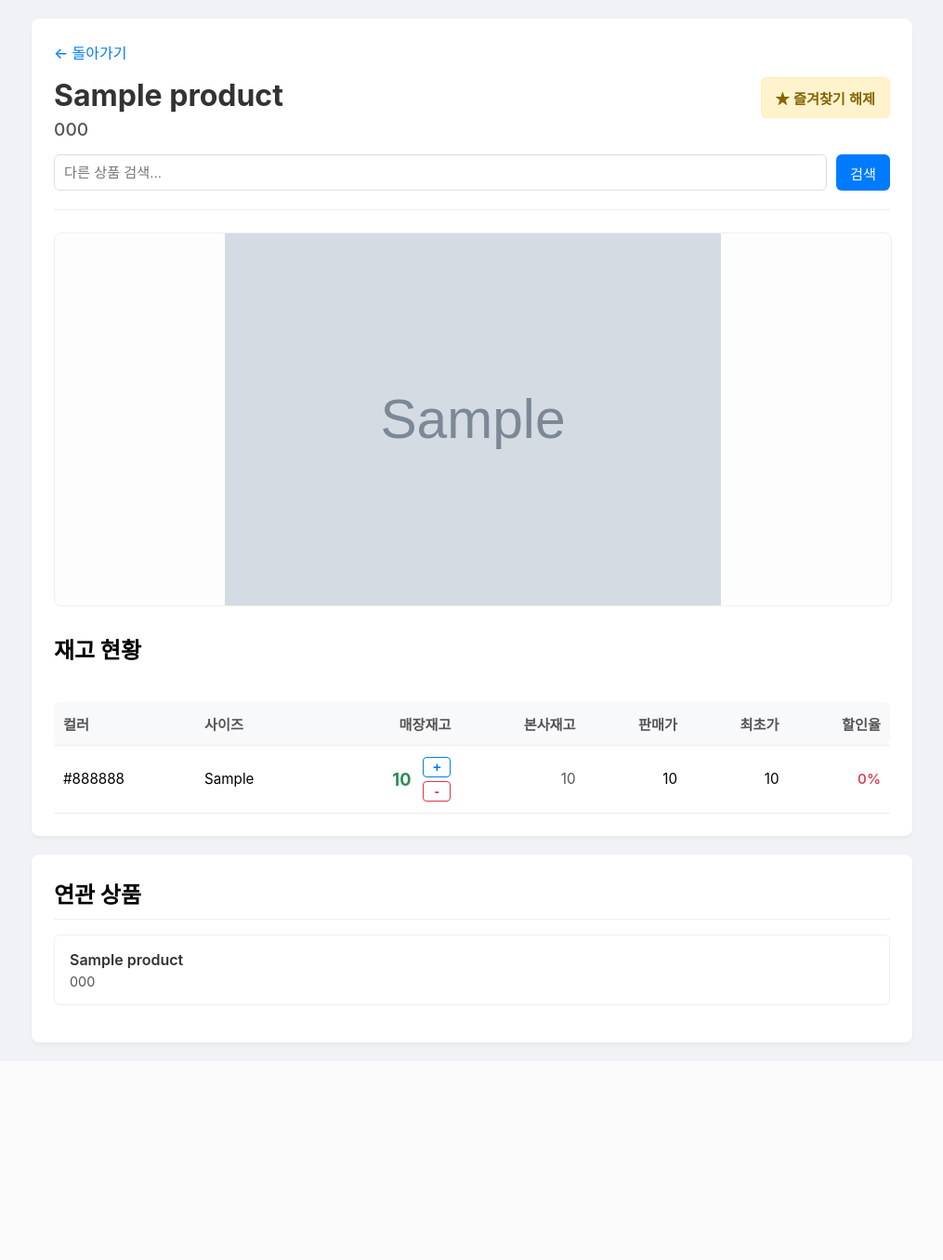
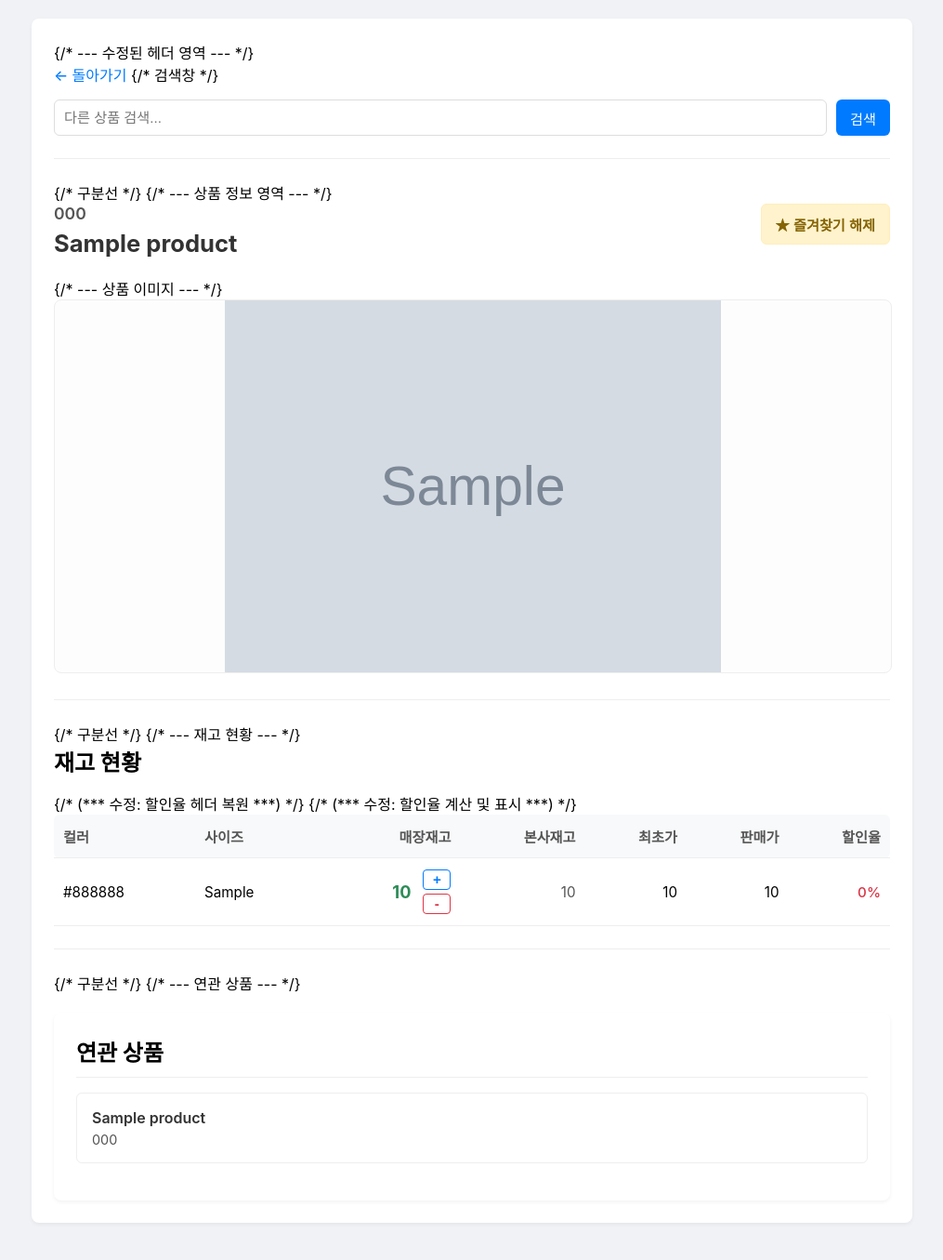
Before and after one commit to Mingdezzi/WASABI_CHECK, a Flask app: template templates/detail.html in a window 1280 px wide. Shown: the whole page at 93% size, without its empty margins (132-1147 px from the left). Before the commit the page ends 1125 px from the top, so only its background shows below. Run offline with Flask 3, Linux system fonts and the light colour scheme; tables that the repository leaves empty hold one stand-in row (values such as "Sample post"); the template is opened without the code that fills it: values that come from a table or form of the project are taken from there, most other values are stand-ins (such as "Sample title", 1, 10 or a date in 2020); grey boxes marked "Sample" are stand-in pictures.

Commit message:
Add files via upload

```diff
--- a/templates/detail.html
+++ b/templates/detail.html
@@ -3,29 +3,36 @@
 <head>
     <meta charset="UTF-8">
     <meta name="viewport" content="width=device-width, initial-scale=1.0">
-    <title>{{ product['product_name'] }} - WASABI_CHECK</title>
+    <title>{{ product.product_name }} - WASABI_CHECK</title>
     <style>
         /* (이전 스타일과 거의 동일) */
         body { font-family: -apple-system, BlinkMacSystemFont, "Segoe UI", Roboto, "Helvetica Neue", Arial, sans-serif; margin: 0; padding: 20px; background-color: #f0f2f5; }
         .container { max-width: 900px; margin: 0 auto; background-color: #fff; padding: 24px; border-radius: 8px; box-shadow: 0 2px 4px rgba(0,0,0,0.05); margin-bottom: 20px; }
-        .header { border-bottom: 1px solid #eee; padding-bottom: 20px; margin-bottom: 24px; }
+
+        /* --- 헤더 --- */
+        .header { margin-bottom: 24px; } /* 헤더 아래 여백 */
         .header .back-link { text-decoration: none; color: #007bff; font-weight: 500; display: inline-block; margin-bottom: 15px; }
-        .header-main { display: flex; justify-content: space-between; align-items: flex-start; gap: 15px; }
-        .header-main h1 { margin: 0 0 5px 0; color: #333; font-size: 2em; }
-        .header-main .product-number { color: #555; font-size: 1.2em; font-weight: 500; }
-        .btn-favorite { background-color: #f0f2f5; color: #333; border: 1px solid #ddd; padding: 10px 15px; border-radius: 6px; cursor: pointer; font-weight: 600; font-size: 0.95em; flex-shrink: 0; }
-        .btn-favorite.favorited { background-color: #fff3cd; border-color: #ffeeba; color: #856404; }
-
-        /* (*** 1. 검색창 스타일 추가 ***) */
-        .search-bar { display: flex; gap: 10px; margin-top: 15px; /* 헤더 아래 여백 */ }
+        /* 검색창 */
+        .search-bar { display: flex; gap: 10px; margin-bottom: 20px; /* 검색창 아래 여백 */ }
         .search-bar input[type="text"] { flex-grow: 1; padding: 10px; border: 1px solid #ddd; border-radius: 6px; font-size: 0.95em; }
         .search-bar button { padding: 0 15px; background-color: #007bff; color: white; border: none; border-radius: 6px; cursor: pointer; font-weight: 500; font-size: 0.95em; }
-        .search-bar button:hover { background-color: #0056b3; }
+        /* 상품 정보 */
+        .product-info { display: flex; justify-content: space-between; align-items: flex-start; gap: 15px; margin-bottom: 15px; /* 정보 아래 여백 */ }
+        .product-details { flex-grow: 1; }
+        .product-details .product-number { color: #555; font-size: 1.1em; font-weight: 600; margin-bottom: 5px; }
+        .product-details h1 { margin: 0 0 5px 0; color: #333; font-size: 1.6em; line-height: 1.3; }
+        .product-meta { font-size: 0.9em; color: #777; }
+        /* 즐겨찾기 버튼 */
+        .btn-favorite { background-color: #f0f2f5; color: #333; border: 1px solid #ddd; padding: 10px 15px; border-radius: 6px; cursor: pointer; font-weight: 600; font-size: 0.95em; flex-shrink: 0; height: fit-content; }
+        .btn-favorite.favorited { background-color: #fff3cd; border-color: #ffeeba; color: #856404; }
+        /* 구분선 */
+        hr { border: none; border-top: 1px solid #eee; margin: 24px 0; }
 
         .product-image { text-align: center; margin-bottom: 24px; }
         .product-image img { width: 100%; height: 400px; object-fit: contain; border: 1px solid #eee; border-radius: 8px; background-color: #fdfdfd; }
         .product-image .error-text { display: none; color: #888; padding: 40px 0; background-color: #f8f9fa; border-radius: 8px; }
-        .stock-table { width: 100%; border-collapse: collapse; margin-top: 20px; font-size: 0.95em; }
+        .stock-section h2 { margin-top: 0; margin-bottom: 16px; }
+        .stock-table { width: 100%; border-collapse: collapse; font-size: 0.95em; }
         .stock-table th, .stock-table td { border-bottom: 1px solid #eee; padding: 12px 10px; text-align: left; vertical-align: middle; }
         .stock-table th { background-color: #f8f9fa; color: #555; font-weight: 600; }
         .stock-table th:first-child { border-radius: 6px 0 0 6px; }
@@ -55,18 +62,10 @@
 <body>
     <div class="container">
 
+        {/* --- 수정된 헤더 영역 --- */}
         <div class="header">
             <a href="{{ url_for('index') }}" class="back-link">&larr; 돌아가기</a>
-            <div class="header-main">
-                <div>
-                    <h1>{{ product.product_name }}</h1>
-                    <div class="product-number">{{ product.product_number }}</div>
-                </div>
-                <button id="fav-btn" class="btn-favorite {{ 'favorited' if product.is_favorite == 1 else '' }}" data-product-number="{{ product.product_number }}">
-                    {% if product.is_favorite == 1 %} ★ 즐겨찾기 해제 {% else %} ☆ 즐겨찾기 추가 {% endif %}
-                </button>
-            </div>
-
+            {/* 검색창 */}
             <div class="search-bar">
                 <form action="/" method="GET" style="display: contents;">
                     <input type="text" name="query" placeholder="다른 상품 검색..." value="">
@@ -74,12 +73,32 @@
                 </form>
             </div>
         </div>
+        <hr> {/* 구분선 */}
 
+        {/* --- 상품 정보 영역 --- */}
+        <div class="product-info">
+            <div class="product-details">
+                <div class="product-number">{{ product.product_number }}</div>
+                <h1>{{ product.product_name }}</h1>
+                <div class="product-meta">
+                    {% if product.release_year %}{{ product.release_year }}년 {% endif %}
+                    {% if product.item_category %}{{ product.item_category }}{% endif %}
+                </div>
+            </div>
+            <button id="fav-btn" class="btn-favorite {{ 'favorited' if product.is_favorite == 1 else '' }}" data-product-number="{{ product.product_number }}">
+                {% if product.is_favorite == 1 %} ★ 즐겨찾기 해제 {% else %} ☆ 즐겨찾기 추가 {% endif %}
+            </button>
+        </div>
+
+        {/* --- 상품 이미지 --- */}
         <div class="product-image">
             <img src="{{ image_url }}" alt="{{ product.product_name }} 이미지" onerror="this.style.display='none'; this.nextElementSibling.style.display='block';">
             <p class="error-text">(이미지를 불러올 수 없습니다.)</p>
         </div>
+        <hr> {/* 구분선 */}
 
+        {/* --- 재고 현황 --- */}
+        <div class="stock-section">
             <h2>재고 현황</h2>
             <div style="overflow-x: auto;">
                 <table class="stock-table">
@@ -89,8 +108,9 @@
                             <th>사이즈</th>
                             <th class="text-right">매장재고</th>
                             <th class="text-right">본사재고</th>
+                            <th class="text-right">최초가</th>
                             <th class="text-right">판매가</th>
-                        <th class="text-right">최초가</th>
+                            {/* (*** 수정: 할인율 헤더 복원 ***) */}
                             <th class="text-right">할인율</th>
                         </tr>
                     </thead>
@@ -109,49 +129,41 @@
                                 </div>
                             </td>
                             <td class="text-right stock-hq">{{ item.hq_stock }}</td>
+                            <td class="text-right">{{ "{:,d}".format(item.original_price) }}</td>
                             <td class="text-right">{{ "{:,d}".format(item.sale_price) }}</td>
-                        <td class="text-right">{{ "{:,d}".format(item.original_price) }}</td>
-                        <td class="text-right discount">{{ (item.discount_rate | float * 100) | int }}%</td>
+                            {/* (*** 수정: 할인율 계산 및 표시 ***) */}
+                            <td class="text-right discount">
+                                {% if item.original_price and item.original_price > 0 %}
+                                    {{ ((1 - (item.sale_price / item.original_price)) * 100) | int }}%
+                                {% else %}
+                                    0%
+                                {% endif %}
+                            </td>
                         </tr>
                         {% else %}
-                    <tr> <td colspan="7" style="text-align: center; padding: 20px;">이 상품의 재고 정보가 없습니다.</td> </tr>
+                        <tr> <td colspan="7" style="text-align: center; padding: 20px;">이 상품의 재고 정보가 없습니다.</td> </tr> {# colspan 7으로 수정 #}
                         {% endfor %}
                     </tbody>
                 </table>
             </div>
         </div>
+        <hr> {/* 구분선 */}
 
+        {/* --- 연관 상품 --- */}
         {% if related_products %}
         <div class="related-container">
             <h2>연관 상품</h2>
             <ul class="related-list">
-            {% for rel_prod in related_products %}
-            <li> <a href="{{ url_for('product_detail', product_number=rel_prod.product_number) }}"> <div class="product-name">{{ rel_prod.product_name }}</div> <div class="product-number">{{ rel_prod.product_number }}</div> </a> </li>
-            {% endfor %}
+                {% for rel_prod in related_products %} <li> <a href="{{ url_for('product_detail', product_number=rel_prod.product_number) }}"> <div class="product-name">{{ rel_prod.product_name }}</div> <div class="product-number">{{ rel_prod.product_number }}</div> </a> </li> {% endfor %}
             </ul>
         </div>
         {% endif %}
+    </div>
 
     <script>
         document.addEventListener('DOMContentLoaded', () => {
-            const table = document.querySelector('.stock-table tbody');
-            if (table) {
-                table.addEventListener('click', function(e) {
-                    const button = e.target.closest('button');
-                    if (button && (button.classList.contains('btn-inc') || button.classList.contains('btn-dec'))) {
-                        const barcode = button.dataset.barcode; const change = parseInt(button.dataset.change, 10); const changeText = change === 1 ? "증가" : "감소";
-                        if (confirm(`[${barcode}] 상품의 재고를 1 ${changeText}시키겠습니까?`)) {
-                            const allButtonsInStack = button.closest('.button-stack').querySelectorAll('button'); allButtonsInStack.forEach(btn => btn.disabled = true);
-                            updateStockOnServer(barcode, change, allButtonsInStack);
-                        }
-                    }
-                });
-            }
-            const favButton = document.getElementById('fav-btn');
-            if (favButton) {
-                favButton.addEventListener('click', function(e) { const button = e.target; const productNumber = button.dataset.productNumber; button.disabled = true; toggleFavoriteOnServer(productNumber, button); });
-            }
-        });
+             const table = document.querySelector('.stock-table tbody'); if (table) { table.addEventListener('click', function(e) { const button = e.target.closest('button'); if (button && (button.classList.contains('btn-inc') || button.classList.contains('btn-dec'))) { const barcode = button.dataset.barcode; const change = parseInt(button.dataset.change, 10); const changeText = change === 1 ? "증가" : "감소"; if (confirm(`[${barcode}] 상품의 재고를 1 ${changeText}시키겠습니까?`)) { const allButtonsInStack = button.closest('.button-stack').querySelectorAll('button'); allButtonsInStack.forEach(btn => btn.disabled = true); updateStockOnServer(barcode, change, allButtonsInStack); } } }); }
+             const favButton = document.getElementById('fav-btn'); if (favButton) { favButton.addEventListener('click', function(e) { const button = e.target; const productNumber = button.dataset.productNumber; button.disabled = true; toggleFavoriteOnServer(productNumber, button); }); } });
              function updateStockOnServer(barcode, change, buttons) { fetch("{{ url_for('update_stock') }}", { method: 'POST', headers: { 'Content-Type': 'application/json' }, body: JSON.stringify({ barcode: barcode, change: change }) }).then(response => response.json()).then(data => { if (data.status === 'success') { const quantitySpan = document.getElementById(`stock-${data.barcode}`); quantitySpan.textContent = data.new_quantity; quantitySpan.classList.toggle('zero', data.new_quantity === 0); } else { alert(`재고 오류: ${data.message}`); } }).catch(error => { console.error('재고 API 오류:', error); alert('서버 통신 오류.'); }).finally(() => { buttons.forEach(btn => btn.disabled = false); }); }
              function toggleFavoriteOnServer(productNumber, button) { fetch("{{ url_for('toggle_favorite') }}", { method: 'POST', headers: { 'Content-Type': 'application/json' }, body: JSON.stringify({ product_number: productNumber }) }).then(response => response.json()).then(data => { if (data.status === 'success') { if (data.new_favorite_status === 1) { button.textContent = '★ 즐겨찾기 해제'; button.classList.add('favorited'); } else { button.textContent = '☆ 즐겨찾기 추가'; button.classList.remove('favorited'); } } else { alert(`즐겨찾기 오류: ${data.message}`); } }).catch(error => { console.error('즐겨찾기 API 오류:', error); alert('서버 통신 오류.'); }).finally(() => { button.disabled = false; }); }
     </script>
```
Lines whose indentation alone changed are shown as unchanged.
